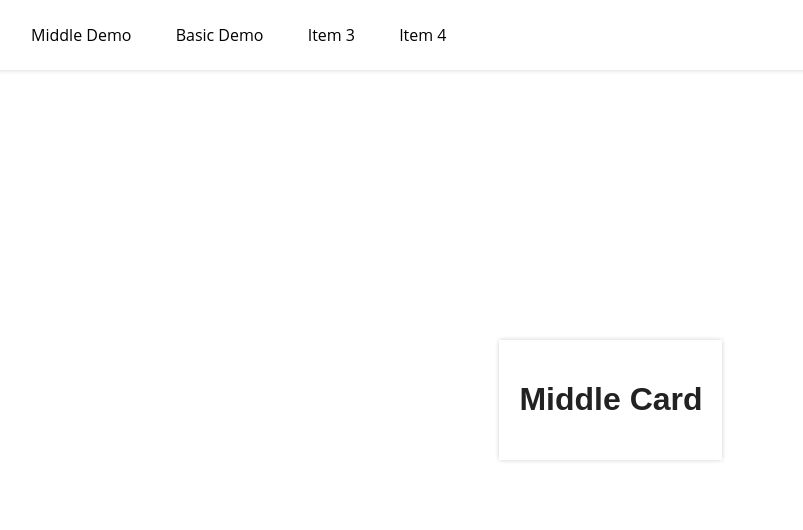
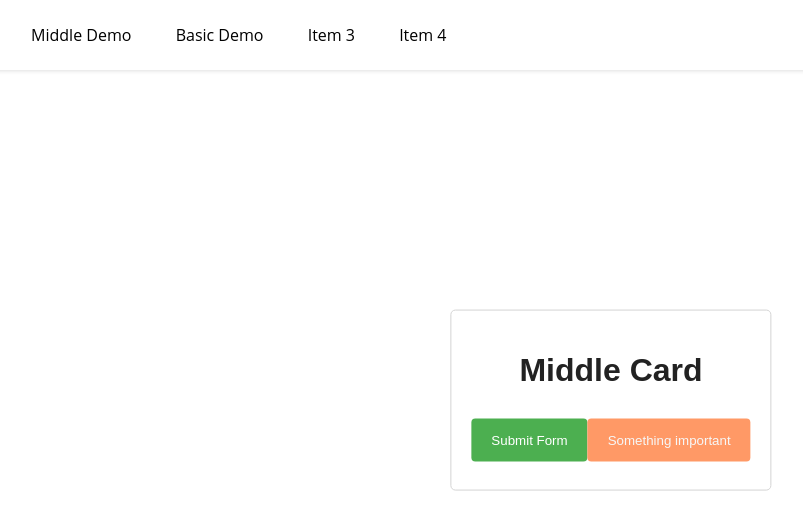
Before and after one commit to MountainMechanics/cssEssentials, a plain HTML site: page centered.html in a window 1280 px wide. Shown: the whole page, without its empty margins (29-832 px from the left). Drawn offline with Linux system fonts and the light colour scheme.

Commit message:
V: 0.2.0 Added:  °animation to cards  °submit & warning button styles
TODO:
Add other form styles

```diff
--- a/centered.html
+++ b/centered.html
@@ -4,6 +4,7 @@
     <meta charset="UTF-8">
     <title>centered Demo</title>
     <link rel="stylesheet" href="styles/basic.css">
+    <link rel="stylesheet" href="styles/form.css">
 </head>
 <body class="font-basic nav-body">
     <header class="nav">
@@ -15,10 +16,16 @@
         </ul>
     </header>
     <div class="center-on-screen">
-        <div class="card">
-            <h1 class="font-header">
-                Middle Card
-            </h1>
+        <div class="col">
+            <div class="card card-anim">
+                <h1 class="font-header row">
+                    Middle Card
+                </h1>
+                <div class="row">
+                    <button type="submit" class="btn-submit">Submit Form</button>
+                    <button type="button" class="btn-warning">Something important</button>
+                </div>
+            </div>
         </div>
     </div>
 </body>
--- a/styles/basic.css
+++ b/styles/basic.css
@@ -1,3 +1,16 @@
+
+@keyframes highlight {
+    0% {
+        transform: translateZ(0) translateX(0) translateY(0);
+        box-shadow: 0 0 0 0 rgba(0, 0, 0, 0);
+    }
+    100% {
+        transform: translateZ(50px) translateX(12px) translateY(-12px);
+        box-shadow: -12px 12px 20px -12px rgba(0, 0, 0, 0.35);
+    }
+}
+
+
 .font-basic{
     font-family: 'Open Sans', sans-serif;
 }
@@ -10,13 +23,18 @@
 
 .card{
     width: 1fr;
-    box-shadow: 0 0 5px 0 #c4c4c4;
     padding: 20px;
     margin: 10px;
+    border: lightgray 1px solid;
+    border-radius: 5px;
+    -webkit-transition: transform, box-shadow 0.5s;
+    transition: 0.5s transform, box-shadow ease-out;
 }
 
-.card:hover{
-    background: #f7f7f7;
+.card-anim:hover{
+    transform: translateZ(10px) translateX(6px) translateY(-6px);
+    box-shadow: -12px 12px 20px -12px rgba(0, 0, 0, 0.35);
+
 }
 
 .col{
--- /dev/null
+++ b/styles/form.css
@@ -0,0 +1,19 @@
+.btn-submit{
+    background-color: #4CAF50;
+    color: white;
+    padding: 14px 20px;
+    margin: 8px 0;
+    border: none;
+    border-radius: 4px;
+    cursor: pointer;
+}
+
+.btn-warning{
+    background-color: #ff9966;
+    color: #f7f7f7;
+    padding: 14px 20px;
+    margin: 8px 0;
+    border: none;
+    border-radius: 4px;
+    cursor: pointer;
+}
```
Also changed, not shown: index.html (+3 -3 lines).
